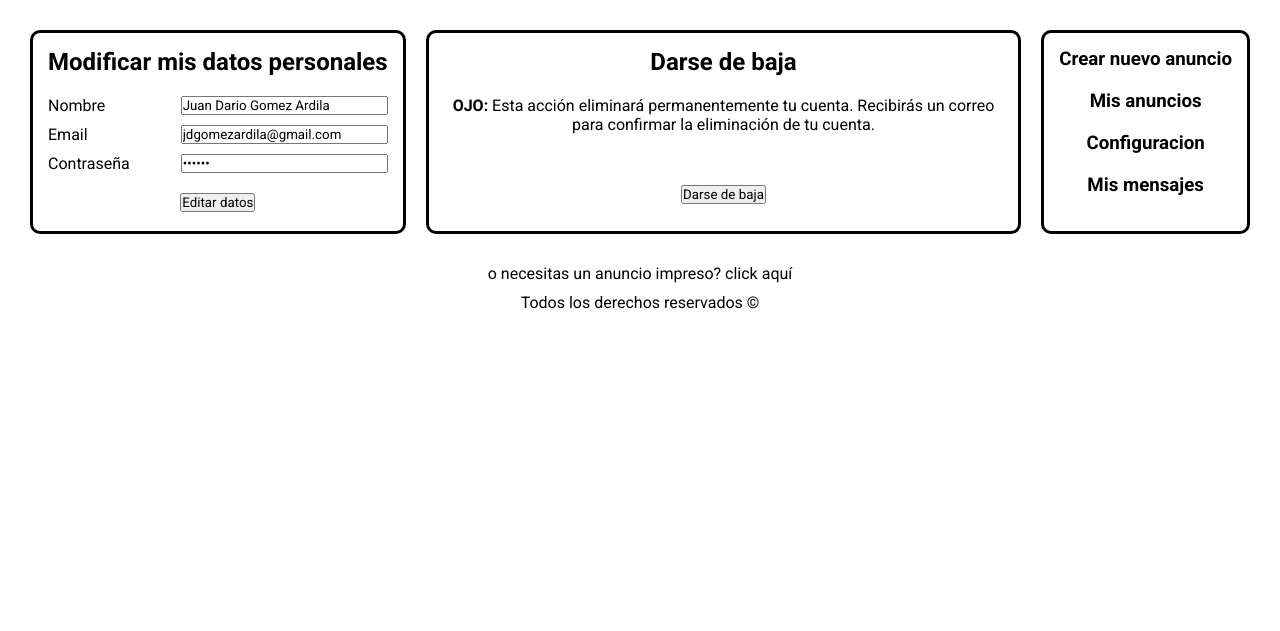
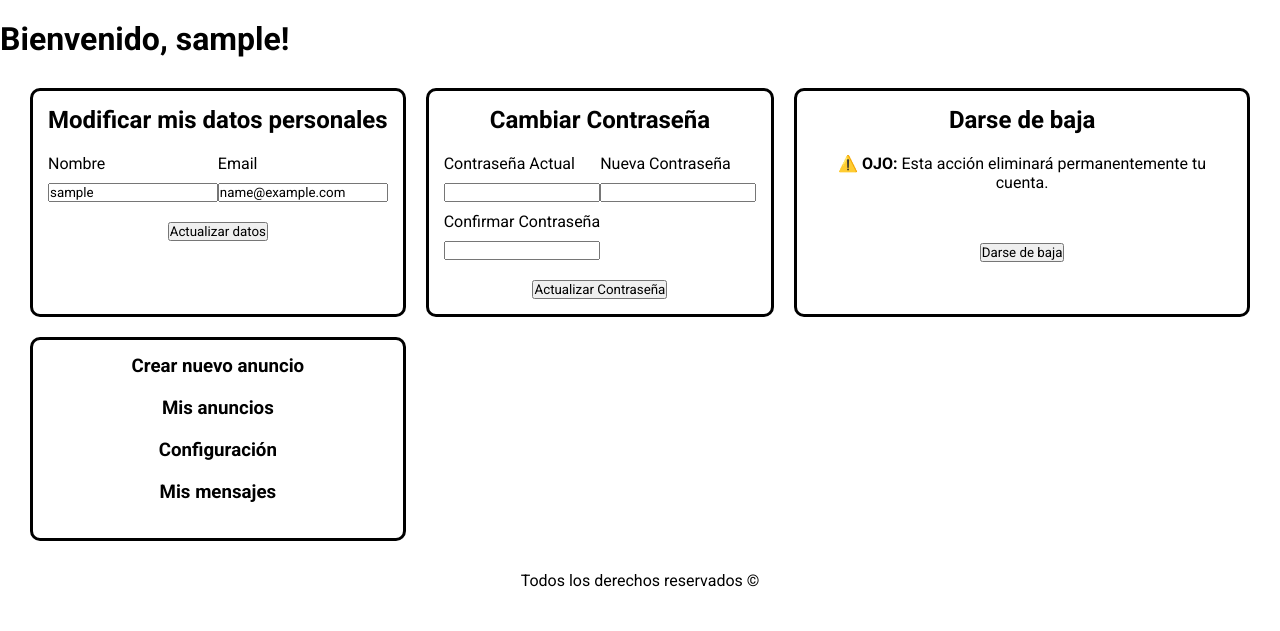
Before and after one commit to dariowest/daw, a PHP site: page /views/perfil.php in a window 1280 px wide. Shown: the part 169-800 px from the top of the page. Run offline with PHP 8.4, Linux system fonts and the light colour scheme; the visitor is signed in with stand-in values (Sample User, id 1).

Commit message:
he terminado lo de modificar usuario

```diff
--- a/views/perfil.php
+++ b/views/perfil.php
@@ -1,6 +1,34 @@
 <?php
 include '../controller/recordarme.php';
+
+// Verifica si la sesión no está activa antes de iniciarla
+if (session_status() !== PHP_SESSION_ACTIVE) {
+    session_start();
+}
+
+// Redirige al login si no hay sesión activa
+if (!isset($_SESSION["usu"])) {
+  header("Location: login.php");
+  exit();
+}
+
+include_once "../controller/connect.php";
+
+// Obtener los errores y el éxito de la sesión
+$errores = $_SESSION['errores'] ?? [];
+$exito = $_GET['success'] ?? null;
+unset($_SESSION['errores']); // Limpiar errores para la próxima vez
+
+// Obtener los datos actuales del usuario
+$idUsuario = $_SESSION['id_usuario'];
+$query = "SELECT NomUsuario, Email FROM usuarios WHERE IdUsuario = ?";
+$stmt = $conn->prepare($query);
+$stmt->bind_param("i", $idUsuario);
+$stmt->execute();
+$result = $stmt->get_result();
+$usuario = $result->fetch_assoc();
 ?>
+
 <!DOCTYPE html>
 <html lang="es">
 
@@ -10,93 +38,129 @@ include '../controller/recordarme.php';
   <title>Mi Perfil</title>
   <link rel="stylesheet" href="../styles/perfil.css" />
   <link rel="stylesheet" href="../styles/global.css" />
-  <?php
-  include_once("../modules/estilo.php");
-  ?>
+  <?php include_once("../modules/estilo.php"); ?>
   <!-- Enlace a Font Awesome -->
   <link rel="stylesheet" href="https://cdnjs.cloudflare.com/ajax/libs/font-awesome/6.0.0-beta3/css/all.min.css" />
 </head>
 
 <body>
-  <?php
-  // Verificar sesión activa
 
-
-  // Redirige al login si no hay sesión activa
-  if (!isset($_SESSION["usu"])) {
-    header("Location: login.php");
-    exit();
-  }
-
-  include_once "../modules/cabecera.php";
-  ?>
-
-  <!-- Guardar ID del usuario en sessionStorage -->
-  <script>
-    // Obtener el ID del usuario desde la sesión PHP
-    const userId = <?php echo json_encode($_SESSION['id_usuario'] ?? null); ?>;
-
-    // Guardar el ID en sessionStorage si existe
-    if (userId) {
-      sessionStorage.setItem('userId', userId);
-    } else {
-      console.error('No se pudo guardar el ID en sessionStorage.');
-    }
-  </script>
+  <?php include_once "../modules/cabecera.php"; ?>
 
   <main>
-    <?php if (isset($_COOKIE['usu'])): ?>
-      <h1>Bienvenido, <?php echo htmlspecialchars($nombreUsuario); ?>!</h1>
-      <p>Última visita: <?php echo htmlspecialchars($ultimaVisita); ?></p>
+    <h1>Bienvenido, <?php echo htmlspecialchars($usuario['NomUsuario']); ?>!</h1>
+
+    <?php if ($exito): ?>
+      <div class="mensaje-exito">
+        <p>✅ Los cambios se han guardado correctamente.</p>
+      </div>
     <?php endif; ?>
 
     <section id="modificar_datos">
+
+      <!-- Modificar Nombre y Email -->
       <article>
         <h2>Modificar mis datos personales</h2>
-        <form>
+
+        <form action="../controller/actualizar_usuario.php" method="POST">
           <div id="modifica">
             <div class="bloque_modifica">
               <label for="nombre">Nombre</label>
+              <input type="text" name="nombre" value="<?= htmlspecialchars($usuario['NomUsuario']) ?>" />
+              <?php if (!empty($errores['nombre'])): ?>
+                <p class="error"><?= htmlspecialchars($errores['nombre']) ?></p>
+              <?php endif; ?>
+            </div>
+
+            <div class="bloque_modifica">
               <label for="email">Email</label>
-              <label for="password">Contraseña</label>
-            </div>
-            <div class="bloque_modifica">
-              <input type="text" name="nombre" value="Juan Dario Gomez Ardila" />
-              <input type="email" name="email" value="jdgomezardila@gmail.com" />
-              <input type="password" name="password" value="123456" />
+              <input type="text" name="email" value="<?= htmlspecialchars($usuario['Email']) ?>" />
+              <?php if (!empty($errores['email'])): ?>
+                <p class="error"><?= htmlspecialchars($errores['email']) ?></p>
+              <?php endif; ?>
             </div>
           </div>
           <div class="boton">
-            <button type="button">Editar datos</button>
+            <input type="submit" value="Actualizar datos" />
           </div>
         </form>
       </article>
 
+      <!-- Cambiar Contraseña -->
+      <article>
+        <h2>Cambiar Contraseña</h2>
+
+        <form action="../controller/actualizar_contrasena.php" method="POST">
+          <div id="modifica">
+            <div class="bloque_modifica">
+              <label for="password_actual">Contraseña Actual</label>
+              <input type="password" name="password_actual" />
+              <?php if (!empty($errores['password_actual'])): ?>
+                <p class="error"><?= htmlspecialchars($errores['password_actual']) ?></p>
+              <?php endif; ?>
+            </div>
+
+            <div class="bloque_modifica">
+              <label for="password_nueva">Nueva Contraseña</label>
+              <input type="password" name="password_nueva" />
+              <?php if (!empty($errores['password_nueva'])): ?>
+                <p class="error"><?= htmlspecialchars($errores['password_nueva']) ?></p>
+              <?php endif; ?>
+            </div>
+
+            <div class="bloque_modifica">
+              <label for="password_confirmar">Confirmar Contraseña</label>
+              <input type="password" name="password_confirmar" />
+              <?php if (!empty($errores['password_confirmar'])): ?>
+                <p class="error"><?= htmlspecialchars($errores['password_confirmar']) ?></p>
+              <?php endif; ?>
+            </div>
+          </div>
+          <div class="boton">
+            <input type="submit" value="Actualizar Contraseña" />
+          </div>
+        </form>
+      </article>
+
+      <!-- Darse de baja -->
       <article>
         <h2>Darse de baja</h2>
-        <p>
-          <strong>OJO:</strong> Esta acción eliminará permanentemente tu
-          cuenta. Recibirás un correo para confirmar la eliminación de tu
-          cuenta.
-        </p>
+        <p><strong>⚠️ OJO:</strong> Esta acción eliminará permanentemente tu cuenta.</p>
         <div class="boton">
           <a href="confirmar_baja.php">
             <button type="button">Darse de baja</button>
           </a>
         </div>
       </article>
+
+      <!-- Accesos rápidos -->
       <article>
         <h3><a href="crear_anuncio.php">Crear nuevo anuncio</a></h3>
         <h3><a href="mis_anuncios.php">Mis anuncios</a></h3>
-        <h3><a href="config.php">Configuracion</a></h3>
+        <h3><a href="config.php">Configuración</a></h3>
         <h3><a href="mis_mensajes.php">Mis mensajes</a></h3>
       </article>
     </section>
-
   </main>
 
-  <p><label>o necesitas un anuncio impreso? <a href="form_folleto.php">click aquí</a></label></p>
   <footer>Todos los derechos reservados ©</footer>
+
+  <style>
+    .error {
+      color: red;
+      font-size: 0.9rem;
+      margin-top: 5px;
+    }
+
+    .mensaje-exito {
+      background-color: #d4edda;
+      color: #155724;
+      padding: 10px;
+      border-radius: 5px;
+      margin-bottom: 10px;
+    }
+  </style>
+
 </body>
 
 </html>
```
Also changed, not shown: controller/actualizar_contrasena.php (added, +66 -0 lines), controller/actualizar_usuario.php (added, +46 -0 lines).
